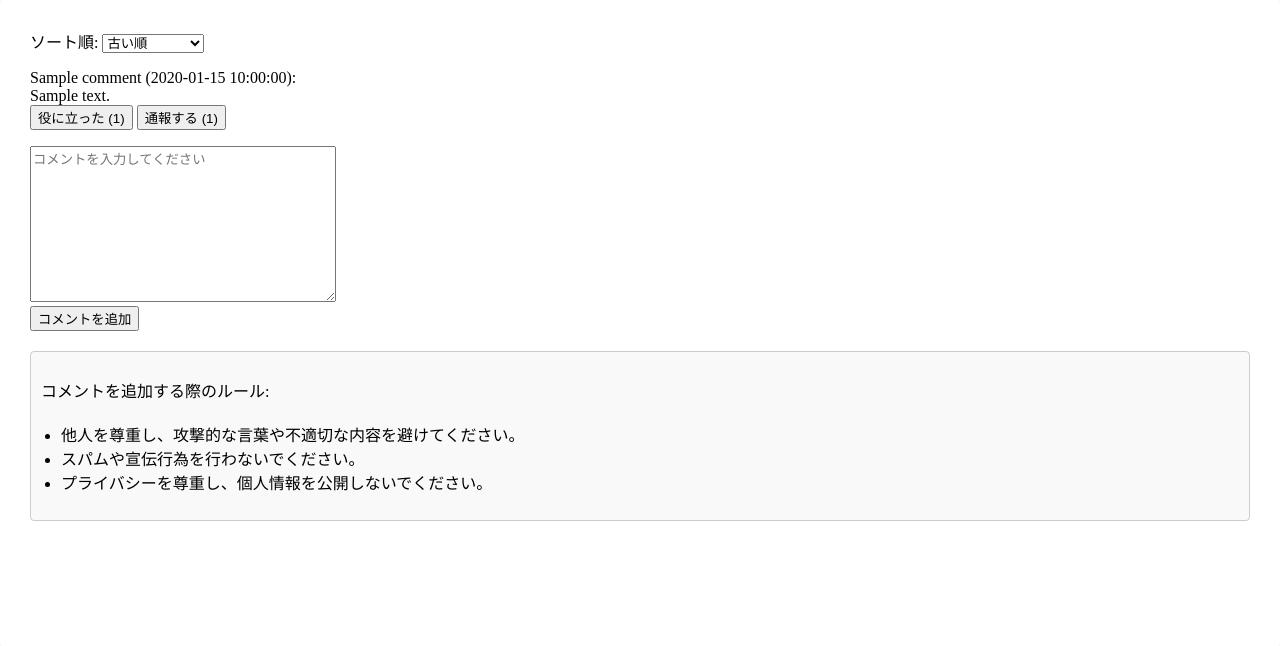
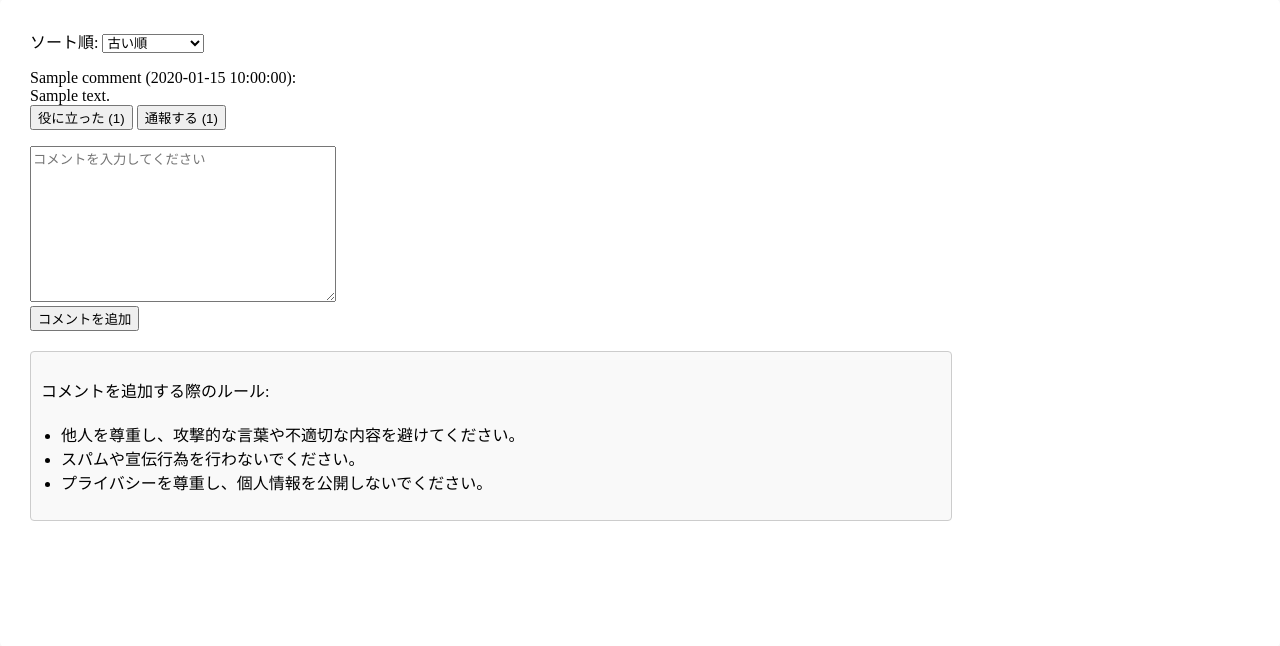
Before and after one commit to yabukilab/shimoda-a, a PHP site: page /thread.php?thread_id=1 in a window 1280 px wide. Shown: the part 67-713 px from the top of the page. Run offline with PHP 8.4, Linux system fonts and the light colour scheme; tables that the repository leaves empty hold one stand-in row (values such as "Sample post").

Commit message:
sizesize

```diff
--- a/htdocs/styles.css
+++ b/htdocs/styles.css
@@ -82,6 +82,7 @@ footer {
 
 .rules-box {
     border: 1px solid #ccc; /* ボックスの境界線 */
+    width: 900px;
     border-radius: 4px; /* ボックスの角を丸くする */
     padding: 10px; /* ボックス内のパディング */
     margin-top: 20px; /* ボックスの上部の余白 */
```
